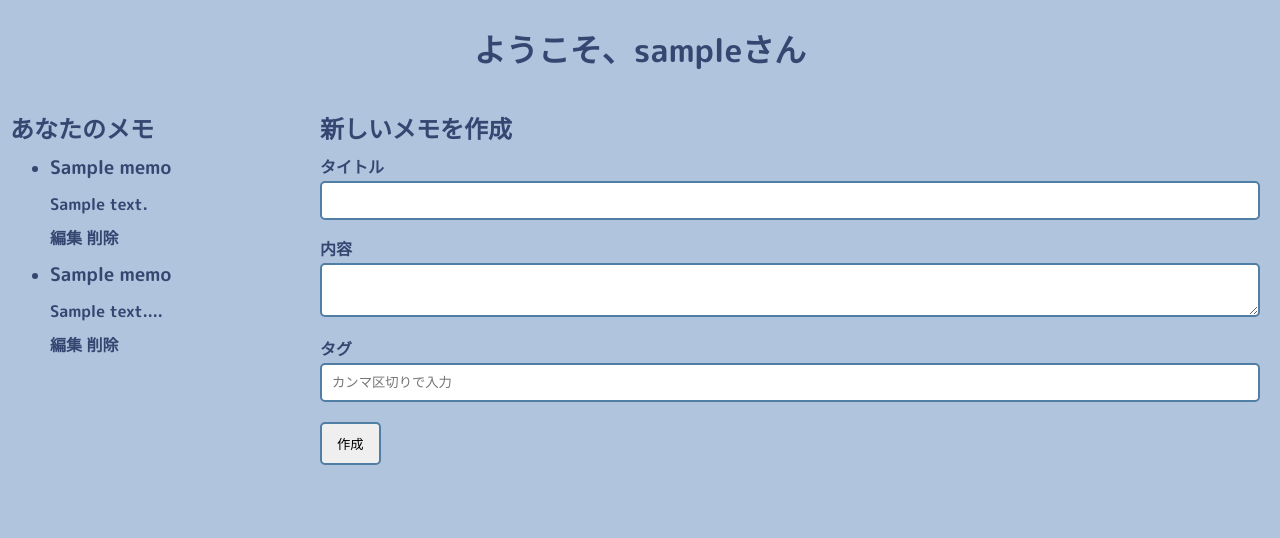
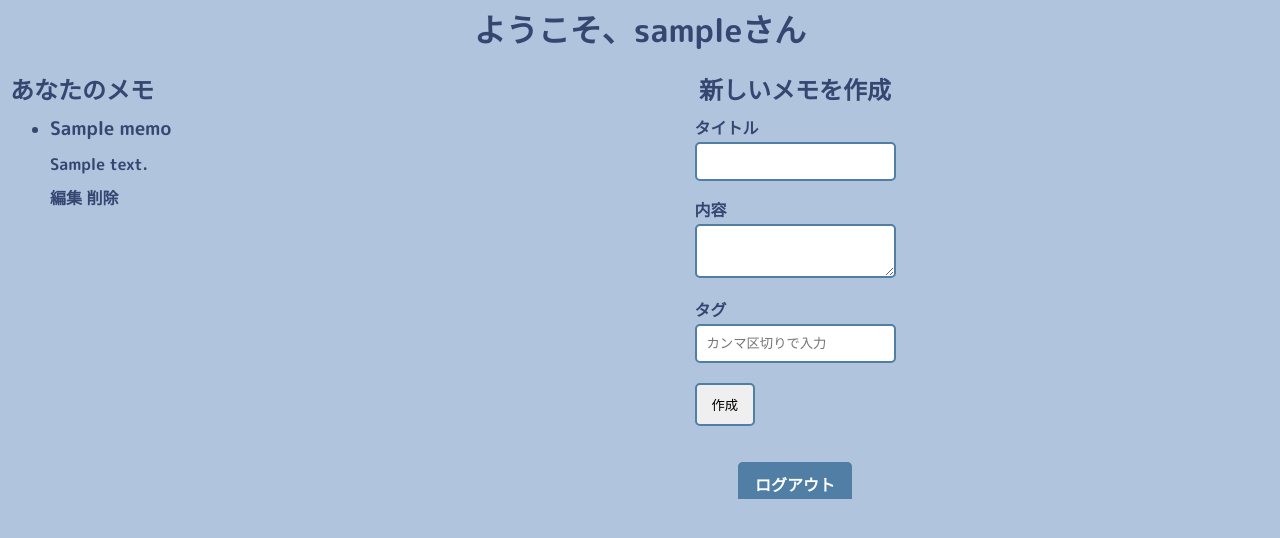
Before and after one commit to Paris0713/memo-app, a PHP site: page /memo-app/dashboard.php in a window 1280 px wide. Shown: the top 538 px of the page. Run offline with PHP 8.4, Linux system fonts and the light colour scheme; the visitor is signed in with stand-in values (Sample User, id 1); tables that the repository leaves empty hold one stand-in row (values such as "Sample post"); data that the repository does not hold is empty; some web fonts are replaced.

Commit message:
logou.php finished

```diff
--- a/api/get_memos.php
+++ b/api/get_memos.php
@@ -20,7 +20,7 @@ check_login();
 
 // オフセットとリミットの取得
 $offset = isset($_GET['offset']) ? (int)$_GET['offset'] : 0;
-$limit = 3;
+$limit = 5;
 
 // ユーザーIDを取得
 $user_id = $_SESSION['user_id'] ?? null; // nullの場合を考慮
--- a/assets/css/dashboard.css
+++ b/assets/css/dashboard.css
@@ -1,7 +1,7 @@
 .dashboard-container {
   display: grid;
   grid-template-columns: 0.5fr 1.5fr;
-  grid-template-rows: 100px 1fr;
+  grid-template-rows: auto 1fr;
   gap: 0px 0px;
   grid-auto-flow: row;
   grid-template-areas:
@@ -34,12 +34,22 @@ a {
 
 .nav {
   grid-area: nav;
-  padding-left: 10px;
+  padding: 0 5px 5px 10px;
+  /* スクロールバーを追加 */
+  overflow-y: auto;
+  /* 画面の高さから.headerの高さを引いた値 */
+  max-height: calc(100vh - 100px);
 }
 
 .main {
   grid-area: main;
-  padding-right: 20px;
+  display: flex;
+  flex-direction: column;
+  justify-content: center;
+  align-items: center;
+  padding: 0 20px 5px 10px;
+  /* スクロールバーを追加 */
+  overflow-y: hidden;
 }
 
 .memo-group {
@@ -65,3 +75,21 @@ a {
   cursor: pointer; /* カーソルをポインタにする */
   border: 2px solid #507ea4;
 }
+
+.logout {
+  margin-top: 50px;
+  text-align: center;
+}
+.logout-button {
+  padding: 10px 15px;
+  border-radius: 5px;
+  background-color: #507ea4;
+  color: white;
+  text-decoration: none;
+  border: 2px solid #507ea4;
+  cursor: pointer;
+}
+
+.logout-button:hover {
+  background-color: #406080;
+}
--- a/assets/js/nav-test.js
+++ b/assets/js/nav-test.js
@@ -1,46 +1,56 @@
-let offset = 0;
-let loading = false;
+document.addEventListener('DOMContentLoaded', () => {
+    let offset = 0; // 初期オフセット
+    const limit = 5; // 1回のリクエストで取得するメモの数
+    const memoList = document.getElementById('memo-list');
+    // .navエリアを取得
+    const navArea = document.querySelector('.nav');
+    let loading = false; // ローディングフラグ
 
-function loadMemos() {
+    // 初期データの表示
+    fetchMoreMemos();
+
+    navArea.addEventListener('scroll', () => {
+        console.log('スクロールイベントが発生しました');
+        if (navArea.scrollTop + navArea.clientHeight >= navArea.scrollHeight - 50 && !loading) {
+            // .navエリアの下部に近づいた場合
+            fetchMoreMemos();
+        }
+    });
+
+    function fetchMoreMemos() {
         if (loading) return;
         loading = true;
+        console.log('メモの読み込みを開始します');
 
-    fetch(`/api/get_memos.php?offset=${offset}`) // 修正
-        .then(response => {
-            if (!response.ok) {
-                throw new Error('Network response was not ok');
-            }
-            return response.json();
-        })
-        .then(memos => {
-            const memoList = document.querySelector('.nav ul');
-            memos.forEach(memo => {
+        fetch(`./api/get_memos.php?offset=${offset}&limit=${limit}`)
+            .then(response => response.json())
+            .then(data => {
+                if (data.length > 0) {
+                    data.forEach(memo => {
                         const li = document.createElement('li');
                         li.innerHTML = `
                             <h3><a href="view_memo.php?id=${memo.id}">${memo.title}</a></h3>
-                    <p>${memo.content.substring(0, 50)}...</p> <!-- 抜粋を表示 -->
+                            <p>${truncateText(memo.content, 50)}</p> <!-- 50文字に制限 -->
                             <a href="./api/edit_memo.php?id=${memo.id}">編集</a>
                             <a href="./api/delete_memo.php?id=${memo.id}">削除</a>
                         `;
                         memoList.appendChild(li);
                     });
-            offset += memos.length;
-            // リクエスト成功時にリセット
+                    offset += data.length; // オフセットを更新
+                }
                 loading = false;
+                console.log('メモの読み込みが完了しました');
             })
             .catch(error => {
-            console.error('There was a problem with the fetch operation:', error);
-            // エラー時もリセット
+                console.error('Error:', error);
                 loading = false;
             });
     }
 
-// 初回読み込み
-loadMemos();
-
-// スクロールイベントの監視
-window.addEventListener('scroll', () => {
-    if (window.innerHeight + window.scrollY >= document.body.offsetHeight - 500) {
-        loadMemos();
+    function truncateText(text, maxLength) {
+        if (text.length > maxLength) {
+            return text.substring(0, maxLength) + '...';
+        }
+        return text;
     }
 });
--- a/dashboard.php
+++ b/dashboard.php
@@ -9,7 +9,7 @@ check_login();
 
 // ユーザーのメモを取得
 try {
-    $stmt = $pdo->prepare('SELECT * FROM memos WHERE user_id = ? LIMIT 3');
+    $stmt = $pdo->prepare('SELECT * FROM memos WHERE user_id = ? LIMIT 5');
     $stmt->execute([$_SESSION['user_id']]);
     $memos = $stmt->fetchAll(PDO::FETCH_ASSOC);
 
@@ -56,6 +56,10 @@ if (isset($_GET['message'])) {
     <link rel="stylesheet" href="./assets/css/dashboard.css">
     <title>Dashboard - Memo App</title>
 
+    <script>
+        const initialMemos = <?php echo json_encode($memos); ?>;
+    </script>
+
 </head>
 
 <body>
@@ -77,21 +81,9 @@ if (isset($_GET['message'])) {
         <div class="nav">
 
             <h2>あなたのメモ</h2>
-            <ul>
-                <?php if (empty($memos)): ?>
-                    <li>メモがありません。新しいメモを作成してください。</li>
-                <?php else: ?>
-                    <?php foreach ($memos as $memo): ?>
-                        <li>
-                            <!-- 作成したメモのリンク -->
-                            <h3><a href="view_memo.php?id=<?php echo $memo['id']; ?>"><?php echo htmlspecialchars($memo['title'], ENT_QUOTES, 'UTF-8'); ?></a></h3>
-                            <p><?php echo nl2br(htmlspecialchars($memo['content'], ENT_QUOTES, 'UTF-8')); ?></p>
-                            <!-- メモの編集・削除リンク -->
-                            <a href="./api/edit_memo.php?id=<?php echo $memo['id']; ?>">編集</a>
-                            <a href="./api/delete_memo.php?id=<?php echo $memo['id']; ?>">削除</a>
-                        </li>
-                    <?php endforeach; ?>
-                <?php endif; ?>
+
+            <ul id="memo-list">
+                 <!-- 初期データはJavaScriptで表示 -->
             </ul>
 
         </div>
@@ -115,7 +107,11 @@ if (isset($_GET['message'])) {
                     <input type="submit" class="memo-button" value="作成">
                 </div>
             </form>
+            <div class="logout">
+        <a href="./api/logout.php" class="logout-button">ログアウト</a>
         </div>
+        </div>
+
     </div>
 
     <script src="./assets/js/nav-test.js"></script>
```
Also changed, not shown: api/logout.php (+22 -0 lines), .htaccess. Lines whose indentation alone changed are shown as unchanged.
